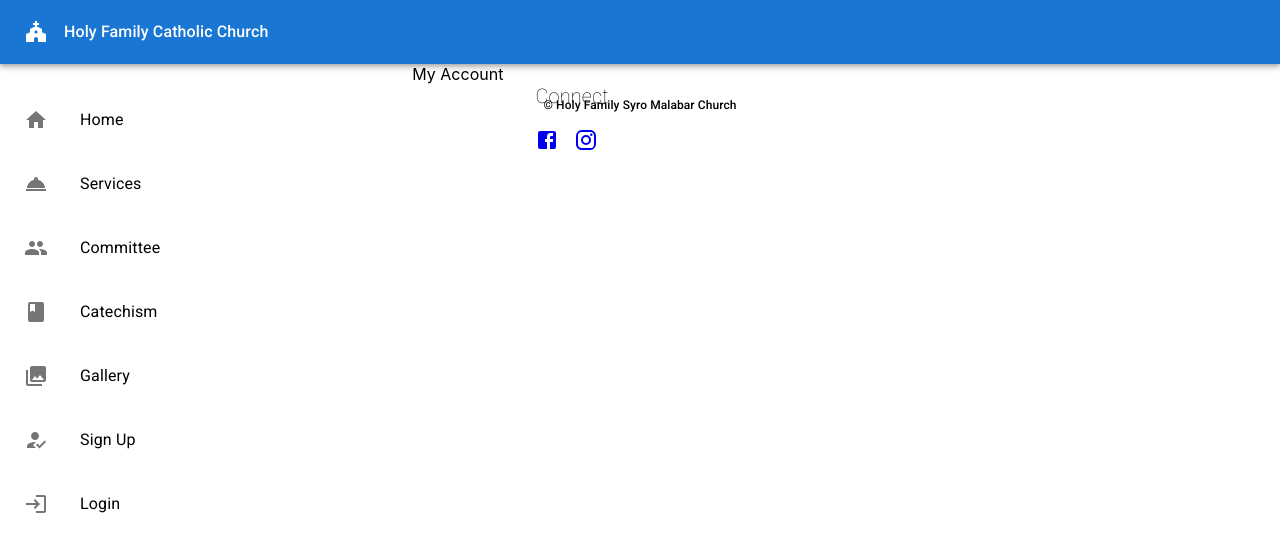
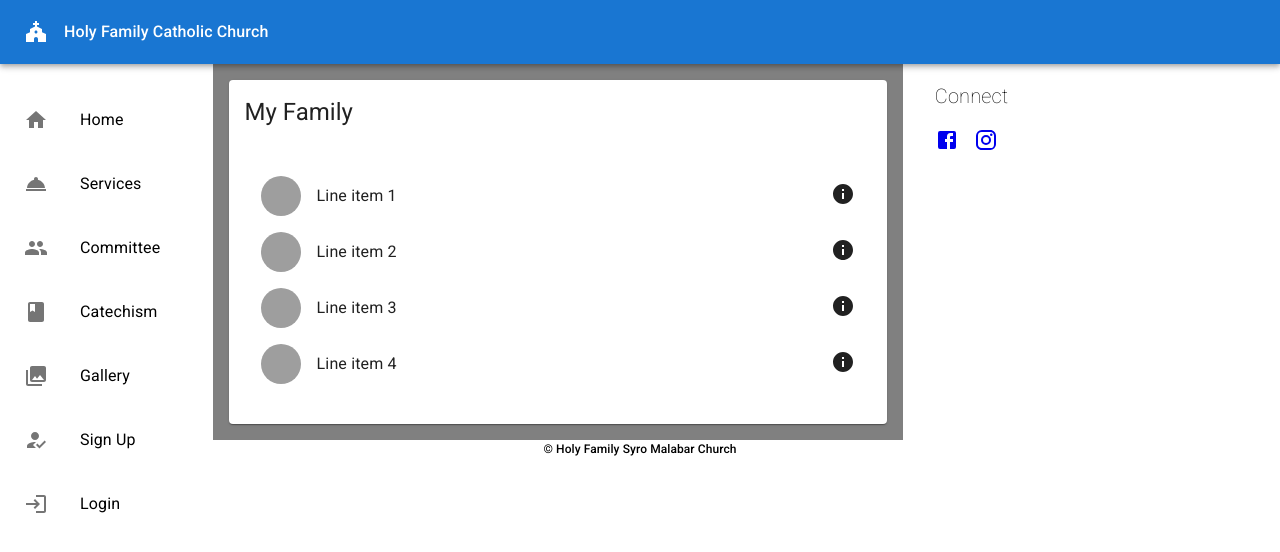
Before and after one commit to jobinbasani/user-manager, a React (Create React App) app in the folder ui/user-manager/: page /myaccount in a window 1280 px wide. Shown: the top 552 px of the page. Built offline with nearby package versions, Linux system fonts and the light colour scheme; grey boxes are pictures that could not be loaded.

Commit message:
Update my family card

```diff
--- a/ui/user-manager/src/pages/private/MyAccount.tsx
+++ b/ui/user-manager/src/pages/private/MyAccount.tsx
@@ -1,5 +1,18 @@
 import { useSelector } from 'react-redux';
 import { useEffect } from 'react';
+import {
+  Avatar,
+  Box,
+  CardHeader,
+  List,
+  ListItem,
+  ListItemAvatar,
+  ListItemButton,
+  ListItemText,
+} from '@mui/material';
+import InfoIcon from '@mui/icons-material/Info';
+import Card from '@mui/material/Card';
+import CardContent from '@mui/material/CardContent';
 import { RootState } from '../../store';
 
 export default function MyAccount() {
@@ -12,6 +25,36 @@ export default function MyAccount() {
   }, [isLoggedIn]);
 
   return (
-    <div>My Account</div>
+    <Box bgcolor="grey" flex={4} p={2}>
+      <Card>
+        <CardHeader title="My Family" />
+        <CardContent>
+          <List sx={{ width: '100%', bgcolor: 'background.paper' }}>
+            {[0, 1, 2, 3].map((value) => {
+              const labelId = `checkbox-list-secondary-label-${value}`;
+              return (
+                <ListItem
+                  key={value}
+                  secondaryAction={(
+                    <InfoIcon />
+                  )}
+                  disablePadding
+                >
+                  <ListItemButton>
+                    <ListItemAvatar>
+                      <Avatar
+                        alt={`Avatar n°${value + 1}`}
+                        src={`/static/images/avatar/${value + 1}.jpg`}
+                      />
+                    </ListItemAvatar>
+                    <ListItemText id={labelId} primary={`Line item ${value + 1}`} />
+                  </ListItemButton>
+                </ListItem>
+              );
+            })}
+          </List>
+        </CardContent>
+      </Card>
+    </Box>
   );
 }
```
